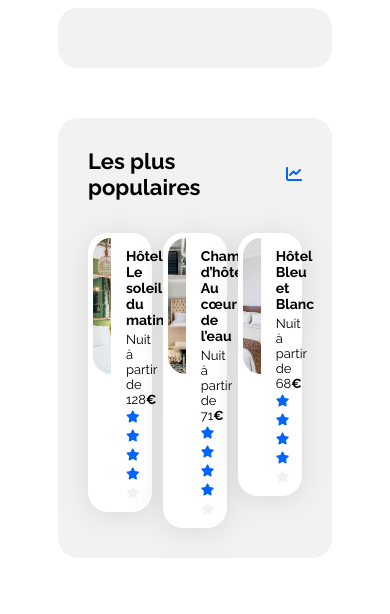
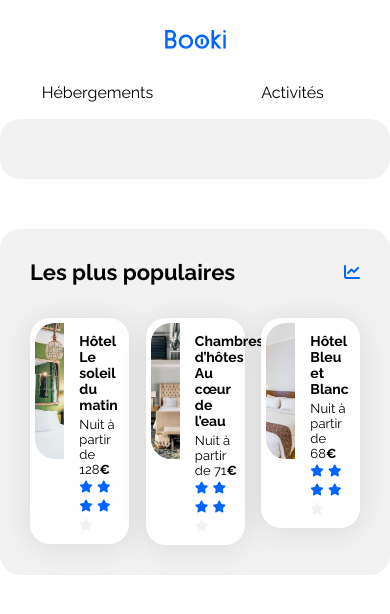
Before and after one commit to CaroleGrllt/ROLLAND_GRELLETY_Carole_2_Booki_062024, a plain HTML site: page index.html in a window 390 px wide. Drawn offline with Linux system fonts and the light colour scheme.

Commit message:
Creation fichier css + développement header

```diff
--- a/css/style.css
+++ b/css/style.css
@@ -1,12 +1,20 @@
 /****** General ***********/
 * {
     font-family: 'Raleway', sans-serif;
+}
+
+html {
+    scroll-behavior: smooth;
 }
 
 :root {
     --main-color: #0065FC;
     --main-bg-color: #F2F2F2;
     --filter-bg-color: #DEEBFF;
+}
+
+ul {
+    list-style: none;
 }
 
 .fa-solid {
@@ -16,6 +24,7 @@
 body {
     display: flex;
     justify-content: center;
+    margin: 0;
 }
 
 .main-container {
@@ -57,6 +66,55 @@ a {
 .neutral-star {
     color: var(--main-bg-color)
 }
+
+/*** HEADER ***/
+
+header {
+    display: flex;
+    justify-content: space-between;
+}
+
+.logo-img {
+    margin-top: 30px;
+}
+
+.logo-img img {
+    width: 61px;
+    height: 19px;
+}
+
+
+nav ul {
+    margin: 0;
+}
+
+.nav-list {
+    display: flex;
+    justify-content: space-between;
+    padding: 0;
+}
+
+.nav-list-li {
+    padding-top: 14px;
+}
+
+.li-first {
+    margin-right: 69px;
+}
+
+nav li {
+    border-top: solid 2px transparent;
+}
+
+nav li:hover {
+    border-top: solid 2px #0065FC;
+    cursor: pointer;
+}
+
+nav li:hover .nav-link {
+    color: #0065FC;
+}
+
 
 /****** Hebergements And Populaires ***********/
 .hebergements-and-populaires {
--- /dev/null
+++ b/css/style_mediaqueries.css
@@ -0,0 +1,50 @@
+/* Le code ci-dessous correspond à la version responsive uniquement */
+
+/****** Media queries ***********/
+/* Medium devices (tablets, less/equal than 1024px) */
+
+@media (max-width: 1024px) {
+
+}
+
+/* Small devices (phones, less than 768px) */
+@media (max-width: 767.98px) {
+    .main-container {
+        padding: 0;
+    }
+
+    /****** HEADER ******/
+    header {
+        flex-direction: column;
+        align-items: center;
+    }
+
+    nav {
+        width: 100%;
+    }
+
+    .nav-list-li {
+        display: flex;
+        justify-content: center;
+        margin-top: 30px;
+        padding-top: 0;
+        padding-bottom: 15px;
+        width: 50%;
+    }
+
+    .li-first {
+        margin-right: 0;
+    }
+
+    nav li {
+        border-bottom: solid 2px transparent;
+        border-top: 0;
+
+    }
+
+    nav li:hover {
+        border-top: 0;
+        border-bottom: solid 2px #0065FC;
+        cursor: pointer;
+    }
+}
--- a/index.html
+++ b/index.html
@@ -1,6 +1,5 @@
 <!DOCTYPE html>
 <html lang="fr">
-
 <head>
     <meta charset="UTF-8">
     <meta name="viewport" content="width=device-width, initial-scale=1.0">
@@ -12,11 +11,21 @@
         integrity="sha512-MV7K8+y+gLIBoVD59lQIYicR65iaqukzvf/nwasF0nqhPay5w/9lJmVM2hMDcnK1OnMGCdVK+iQrJ7lzPJQd1w=="
         crossorigin="anonymous" referrerpolicy="no-referrer" />
     <link rel="stylesheet" href="./css/style.css">
+    <link rel="stylesheet" href="./css/style_mediaqueries.css">
 </head>
-
 <body>
     <div class="main-container">
-        <header></header>
+        <header>
+            <div class="logo-img">
+                <img src="./images/logo/Booki.png" alt="Logo Booki" />
+            </div>
+            <nav>
+                <ul class="nav-list">
+                    <li class="nav-list-li li-first"><a class="nav-link" href="#accomodations">Hébergements</a></li>
+                    <li class="nav-list-li"><a class="nav-link" href="#activities">Activités</a></li>
+                </ul>
+            </nav>
+        </header>
         <main>
             <div class="hebergements-and-populaires">
                 <section class="hebergements">
```
